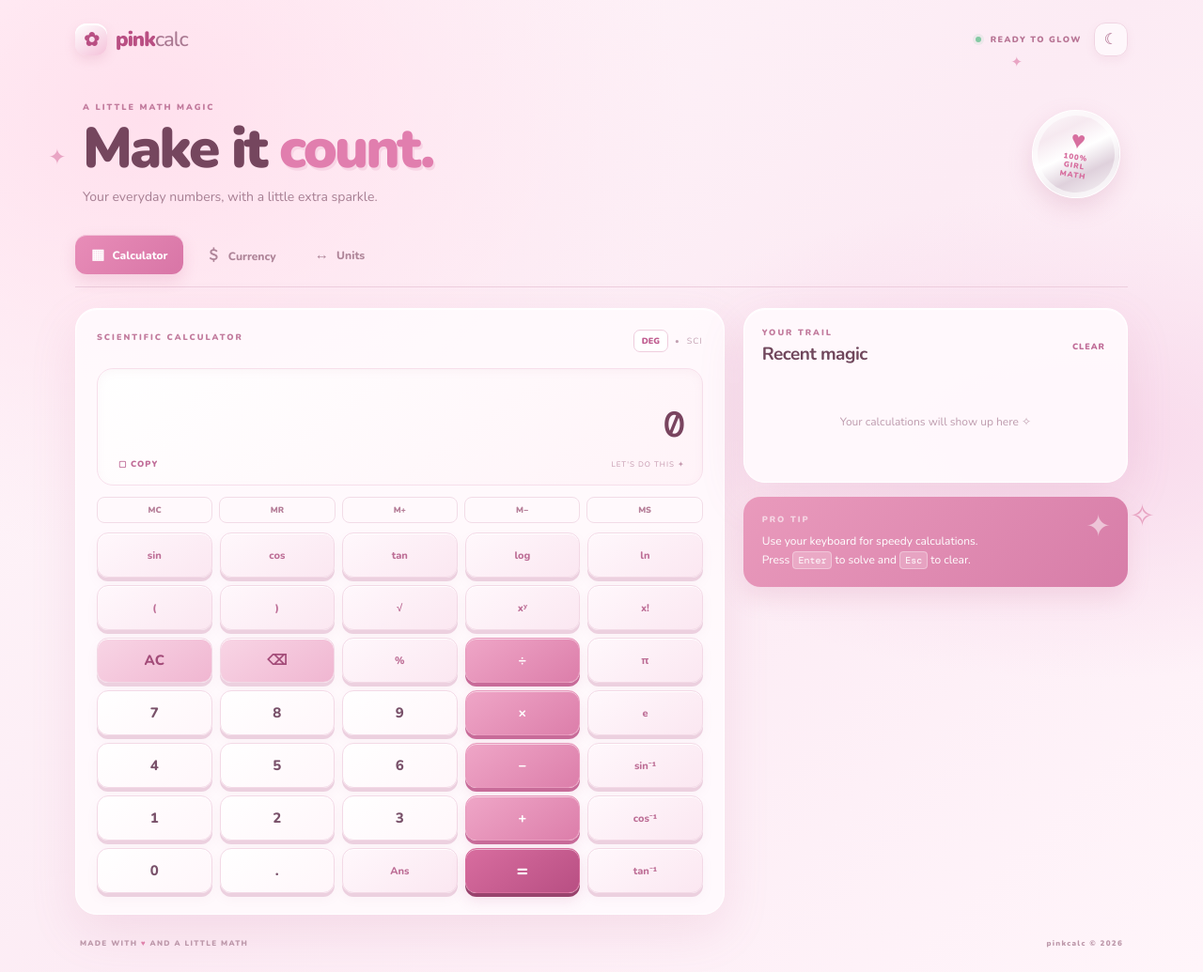
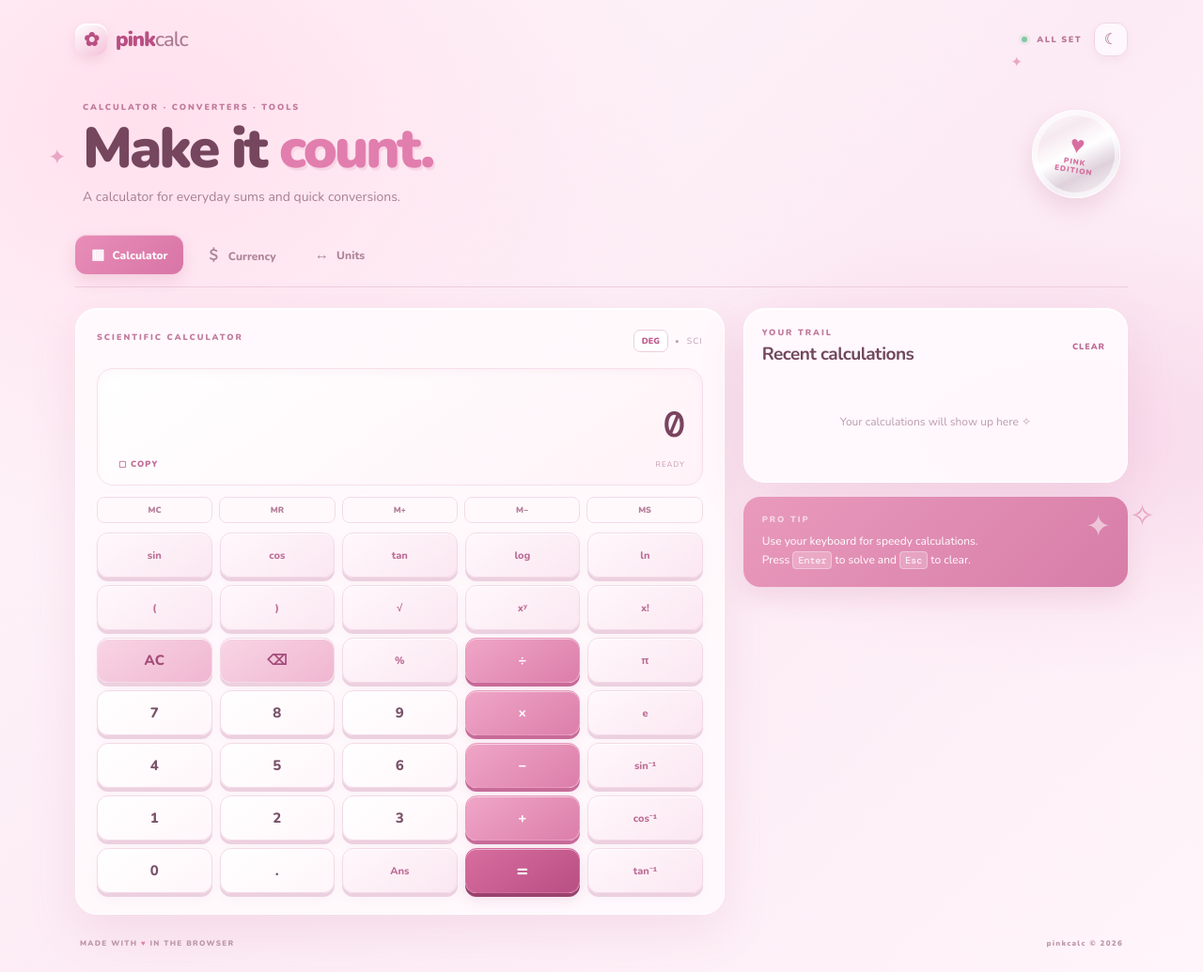
Before and after one commit to simplykayo/pink-calculator, a plain HTML site: page index.html in a window 1280 px wide. Shown: the whole page at 94% size. Drawn offline with nearby package versions, Linux system fonts and the light colour scheme.

Commit message:
Tidy up page copy

```diff
--- a/index.html
+++ b/index.html
@@ -25,14 +25,14 @@
     <header class="topbar">
       <a class="brand" href="#" aria-label="Pink Calculator home"><span class="brand-icon">✿</span><span>pink<span class="brand-light">calc</span></span></a>
       <div class="top-actions">
-        <span class="live-pill"><i></i> READY TO GLOW</span>
+        <span class="live-pill"><i></i> ALL SET</span>
         <button class="icon-button" id="themeToggle" title="Toggle theme" aria-label="Toggle theme">☾</button>
       </div>
     </header>
 
     <section class="hero">
-      <div class="hero-copy"><p class="eyebrow">A LITTLE MATH MAGIC</p><h1>Make it <span>count.</span></h1><p class="hero-sub">Your everyday numbers, with a little extra sparkle.</p></div>
-      <div class="hero-sticker" aria-hidden="true"><span>♥</span><small>100%<br>GIRL<br>MATH</small></div>
+      <div class="hero-copy"><p class="eyebrow">CALCULATOR · CONVERTERS · TOOLS</p><h1>Make it <span>count.</span></h1><p class="hero-sub">A calculator for everyday sums and quick conversions.</p></div>
+      <div class="hero-sticker" aria-hidden="true"><span>♥</span><small>PINK<br>EDITION</small></div>
     </section>
 
     <nav class="tabs" aria-label="Calculator tools">
@@ -49,7 +49,7 @@
             <div class="display">
               <div class="expression" id="expression" aria-label="Expression"> </div>
               <div class="result" id="result" aria-live="polite">0</div>
-              <div class="display-tools"><button id="copyResult" class="tiny-action">▢ COPY</button><span id="calcStatus">LET'S DO THIS ✦</span></div>
+              <div class="display-tools"><button id="copyResult" class="tiny-action">▢ COPY</button><span id="calcStatus">READY</span></div>
             </div>
             <div class="memory-row">
               <button data-memory="mc">MC</button><button data-memory="mr">MR</button><button data-memory="mplus">M+</button><button data-memory="mminus">M−</button><button data-memory="ms">MS</button>
@@ -65,7 +65,7 @@
             </div>
           </div>
           <aside class="side-column">
-            <div class="side-card glass-card history-card"><div class="side-heading"><div><p class="mini-label">YOUR TRAIL</p><h2>Recent magic</h2></div><button id="clearHistory" class="text-action">CLEAR</button></div><div id="historyList" class="history-list"><p class="empty-state">Your calculations will show up here ✧</p></div></div>
+            <div class="side-card glass-card history-card"><div class="side-heading"><div><p class="mini-label">YOUR TRAIL</p><h2>Recent calculations</h2></div><button id="clearHistory" class="text-action">CLEAR</button></div><div id="historyList" class="history-list"><p class="empty-state">Calculations you make will appear here.</p></div></div>
             <div class="tip-card"><span class="tip-star">✦</span><p class="mini-label">PRO TIP</p><p>Use your keyboard for speedy calculations. Press <kbd>Enter</kbd> to solve and <kbd>Esc</kbd> to clear.</p></div>
           </aside>
         </div>
@@ -81,14 +81,14 @@
           </div>
           <div class="rate-line" id="rateLine">Choose currencies to see the latest available rate.</div>
           <div class="currency-footer"><span id="rateStatus">Rates load when you open this tab.</span><button id="refreshRates" class="outline-button">↻ REFRESH RATES</button></div>
-          <div class="quick-amounts"><span>TRY AN AMOUNT</span><button data-amount="10">10</button><button data-amount="50">50</button><button data-amount="100">100</button><button data-amount="500">500</button><button data-amount="1000">1,000</button></div>
+          <div class="quick-amounts"><span>QUICK AMOUNTS</span><button data-amount="10">10</button><button data-amount="50">50</button><button data-amount="100">100</button><button data-amount="500">500</button><button data-amount="1000">1,000</button></div>
           <p class="disclaimer">Rates are informational reference rates, not guaranteed bank or card transaction prices. Internet connection required for a fresh quote.</p>
         </div>
       </section>
 
       <section class="tool-panel" id="unitsPanel">
         <div class="converter-card glass-card">
-          <div class="section-heading"><div><p class="mini-label">SWITCH IT UP</p><h2>Unit converter <span>✧</span></h2><p>Little conversions, big convenience.</p></div><div class="round-sticker">↔<small>convert<br>anything</small></div></div>
+          <div class="section-heading"><div><p class="mini-label">SWITCH IT UP</p><h2>Unit converter <span>✧</span></h2><p>Convert common units without leaving the page.</p></div><div class="round-sticker">↔<small>convert<br>anything</small></div></div>
           <div class="unit-controls"><label class="field-label" for="unitCategory">CATEGORY</label><select id="unitCategory" class="wide-select"><option value="length">Length</option><option value="weight">Weight / Mass</option><option value="temperature">Temperature</option><option value="area">Area</option><option value="volume">Volume</option><option value="speed">Speed</option><option value="time">Time</option><option value="data">Digital storage</option><option value="pressure">Pressure</option><option value="energy">Energy</option><option value="power">Power</option></select></div>
           <div class="unit-converter">
             <div class="unit-box"><label for="unitInput">FROM</label><input id="unitInput" type="number" value="1" step="any"><select id="unitFrom"></select></div>
@@ -99,7 +99,7 @@
         </div>
       </section>
     </section>
-    <footer class="footer"><span>MADE WITH <b>♥</b> AND A LITTLE MATH</span><span>pinkcalc © <span id="year"></span></span></footer>
+    <footer class="footer"><span>MADE WITH <b>♥</b> IN THE BROWSER</span><span>pinkcalc © <span id="year"></span></span></footer>
   </main>
   <div id="toast" class="toast" role="status" aria-live="polite"></div>
 </body>
```
